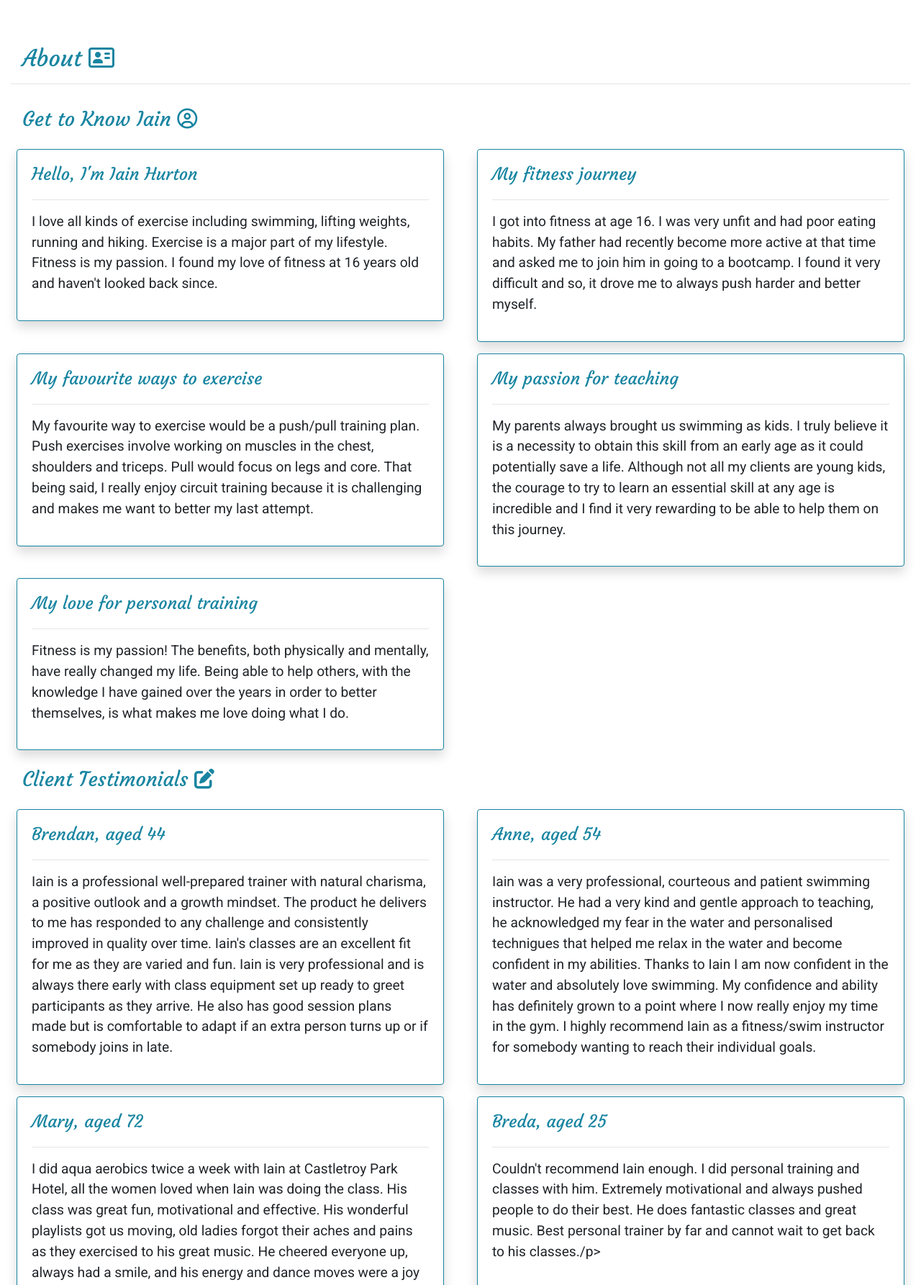
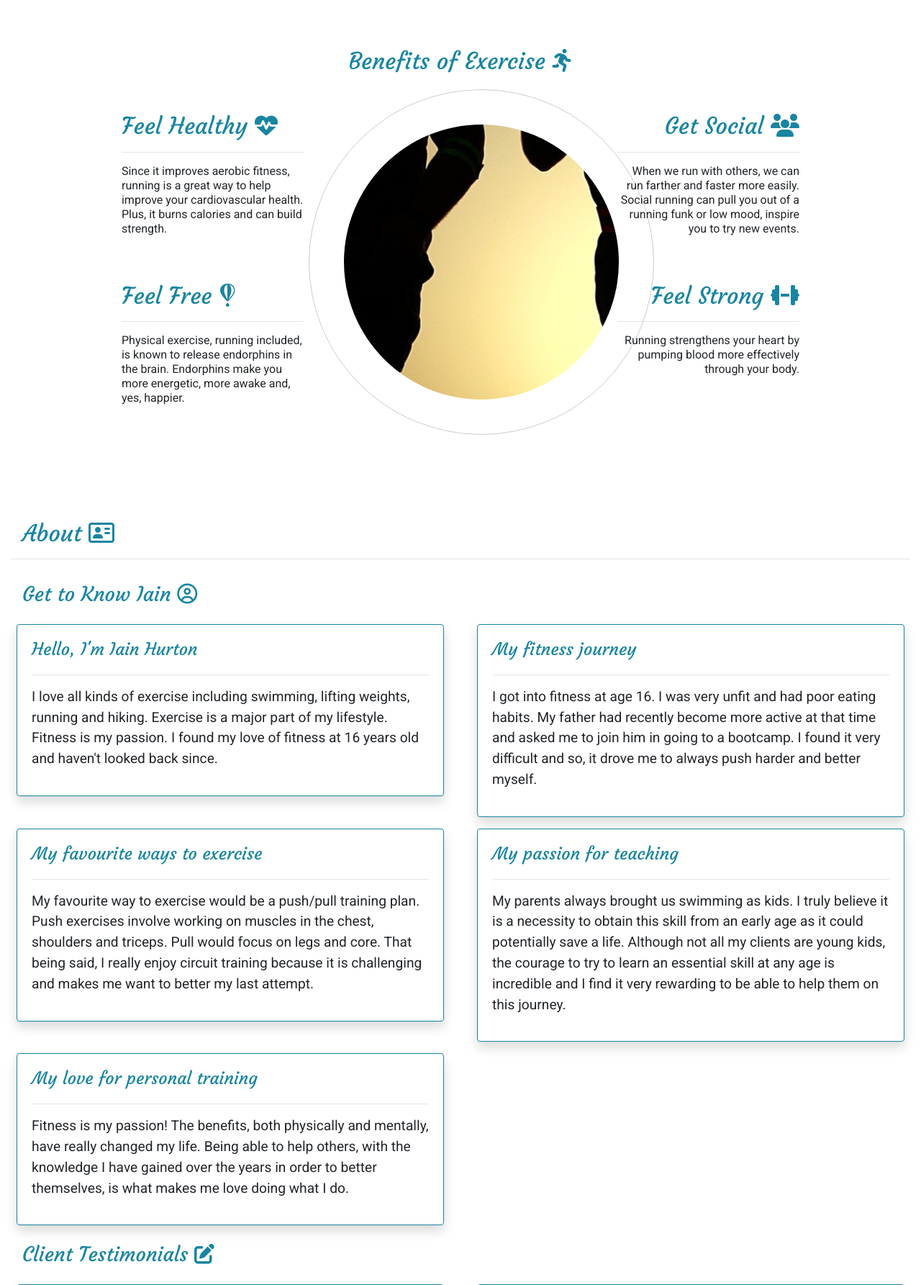
Before and after one commit to alandoherty95/IainHurtonFitness, a Django app: page /about/ in a window 1280 px wide. Shown: the part 118-1903 px from the top of the page at 72% size. Run offline with Django 3.2, Linux system fonts and the light colour scheme; parts of the project's set-up code (start-up, migrations or seed data) failed here and were passed over; some libraries are stand-ins or nearby versions.

Commit message:
Added benefits of exercise to about.html, added image to media folder

```diff
--- a/about/templates/about/about.html
+++ b/about/templates/about/about.html
@@ -9,7 +9,51 @@
 {% endblock %}
 {% block content %}
 
-<div class="container-fluid mb-2">
+<section id="club-ethos">
+    <h2 class="logo-style" id="welcome">Benefits of Exercise <i class="fas fa-running"></i></h2>
+    <div id="left-about">
+        <div class="left-about-heading">
+            <h2 class="logo-style">Feel Healthy <i class="fas fa-heartbeat"></i></h2>
+            <hr>
+            <p>
+                Since it improves aerobic fitness, running is a great way to help improve your cardiovascular
+                health. Plus, it burns calories and can build strength.
+            </p>
+        </div>
+        <div class="left-about-heading">
+            <h2 class="logo-style">Feel Free <i class="fab fa-fly"></i></h2>
+            <hr>
+            <p>
+                Physical exercise, running included, is known to release endorphins in the brain. Endorphins make
+                you more energetic, more awake and, yes, happier.
+            </p>
+        </div>
+    </div>
+    <div id="right-about">
+        <div class="right-about-heading">
+            <h2 class="logo-style">Get Social <i class="fas fa-users"></i></h2>
+            <hr>
+            <p>
+                When we run with others, we can run farther and faster more easily. Social running can pull you out
+                of a running funk or low mood, inspire you to try new events.
+            </p>
+        </div>
+        <div class="right-about-heading">
+            <h2 class="logo-style">Feel Strong <i class="fas fa-dumbbell"></i></h2>
+            <hr>
+            <p>
+                Running strengthens your heart by pumping blood more effectively through your body.
+            </p>
+        </div>
+    </div>
+    <div id="center-about">
+        <div id="circle-container">
+            <div id="circle-cover-bg"></div>
+        </div>
+    </div>
+</section>
+
+<section class="container-fluid mb-2">
     <div class="row">
         <div class="col">
             <h2 class="logo-style m-3">About <i class="far fa-address-card"></i></h2>
@@ -107,6 +151,6 @@
             </div>
         </div>
     </div>
-</div>
+</section>
 
 {% endblock %}
--- a/static/css/base.css
+++ b/static/css/base.css
@@ -148,6 +148,78 @@ body {
     text-decoration: none;
 }
 
+/* Club ethos */
+
+#club-ethos {
+    height: 40rem;
+}
+
+#left-about {
+    padding-top: 2rem;
+    width: 33%;
+    float: left;
+}
+
+#right-about {
+    padding-top: 2rem;
+    width: 33%;
+    float: right;
+}
+
+#center-about {
+    width: 33%;
+    margin: 0 auto;
+}
+
+.left-about-heading {
+    width: 60%;
+    float: right;
+    line-height: 20px;
+    clear: both;
+    margin-bottom: 3rem;
+}
+
+.right-about-heading {
+    width: 60%;
+    float: left;
+    line-height: 20px;
+    clear: both;
+    margin-bottom: 3rem;
+}
+
+.right-about-heading p {
+    text-align: right;
+}
+
+.right-about-heading h2 {
+    text-align: right;
+}
+
+/* Club ethos center image */
+
+#welcome {
+    margin: 20px 0;
+    text-align: center;
+}
+
+#circle-container {
+    width: 30rem;
+    height: 30rem;
+    padding: 3rem;
+    border-style: solid;
+    border-color: #cccccc;
+    border-width: 1px;
+    border-radius: 50%;
+    margin: 0 auto;
+}
+
+#circle-cover-bg {
+    background: url('../media/images/circle-image.jpg') no-repeat center center;
+    height: 100%;
+    border-radius: 50%;
+}
+
+
 /* -------------------------------- Media Queries */
 
 /* Slightly larger container on xl screens */
```
Also changed, not shown: db.sqlite3, media/images/circle-image.jpg (added).
